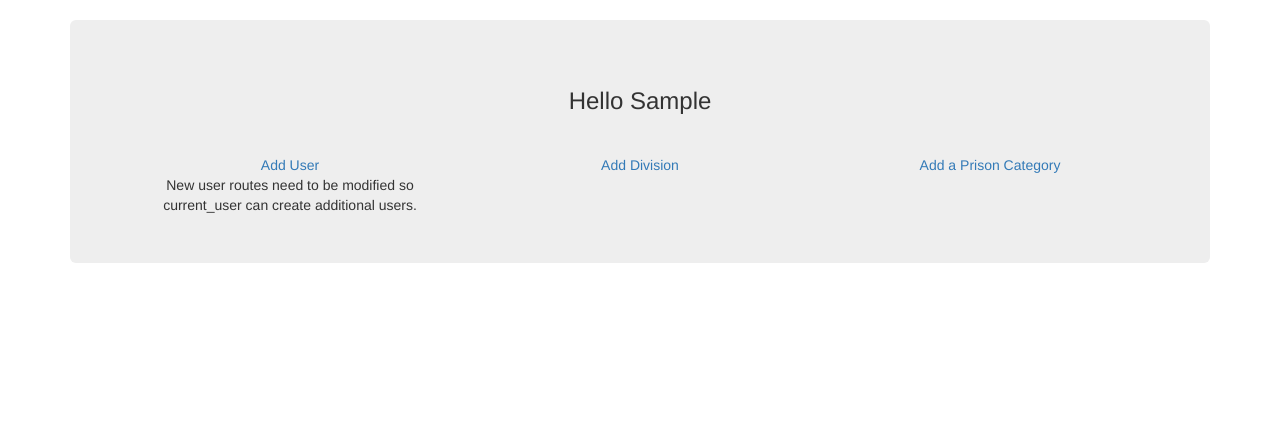
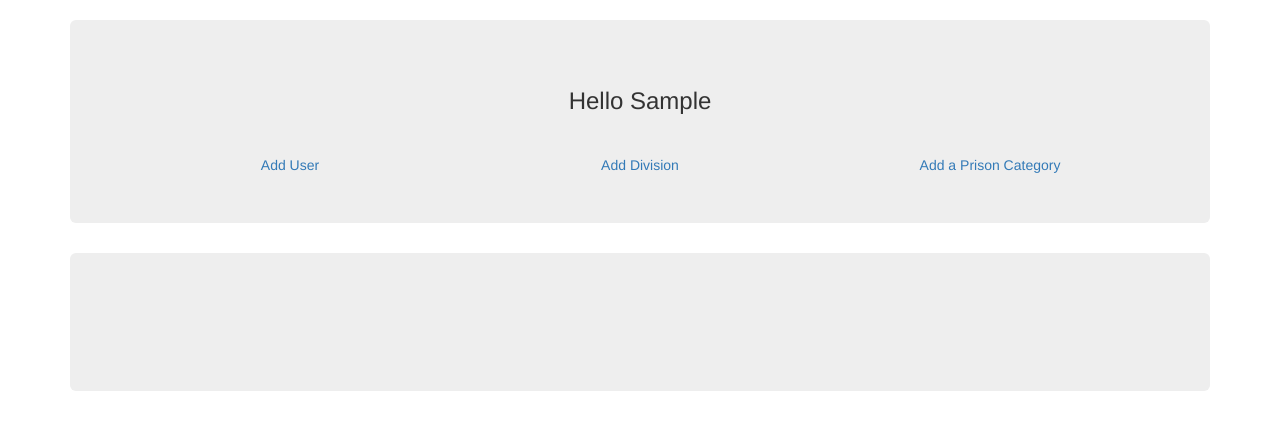
Before and after one commit to Diddley/ttp, a Flask app: page /admin in a window 1280 px wide. Shown: the part 52-482 px from the top of the page. Run offline with Flask 2, Linux system fonts and the light colour scheme; the visitor is signed in with stand-in values (Sample User, id 1); data comes from the database, SQL or seed files in the repository; both versions use the stored data as it was after the commit; some libraries are stand-ins or nearby versions.

Commit message:
release alpha

```diff
--- a/app/main/forms.py
+++ b/app/main/forms.py
@@ -121,7 +121,7 @@
     med_clubid = QuerySelectField('Club', validators=[Optional()], query_factory=lambda : Club.query, get_label="name")
     med_prisonid = QuerySelectField('Prison', validators=[Optional()], query_factory= lambda : Prison.query, get_label="prs_name")
     med_date = DateField('Date', default=datetime.utcnow)
-    med_medium = SelectField('Medium', choices=[('tv', 'TV'),('online','Online'), ('radio_nat', 'National Radio'), ('radio_reg','Regional Radio'), ('paper_nat', 'National Paper'), ('paper_reg','Regional Paper') ])
+    med_medium = SelectField('Medium', choices=[('TV','TV'), ('Online','Online'),  ('National Radio','National Radio'), ('Regional Radio', 'Regional Radio'),  ('National Paper', 'National Paper'), ('Regional Paper', 'Regional Paper') ])
     med_publication = StringField('Publication')
     med_link = StringField('Link')
     med_author = StringField('Author')
--- a/app/templates/_club.html
+++ b/app/templates/_club.html
@@ -6,7 +6,7 @@
             <td>{{ club.town }}</td>
             <td>{{ club.member.div_desc }}</td>
             <td>
-                {% if club.clb_contact.count() > 0%}
+                {% if club.clb_contact.count() > 0 %}
                     {{ club.clb_contact.con_firstname }}
                 {% else %}
                     <a href="#">Add Contact</a>
--- a/app/templates/admin.html
+++ b/app/templates/admin.html
@@ -12,19 +12,13 @@
         <div class = "row text-center align-items-center justify-content-center">
             <div class="col-md-4">
                 <a href="{{ url_for('auth.newuser') }}">Add User</a>
-                <div>New user routes need to be modified so current_user can create additional users.</div>
+
 
             </div>
             <div class="col-md-4">
+
                 <a href="{{ url_for('main.newdivision') }}">Add Division</a>
-                {{ form }}
-
-                {% if form %}
-
-
-                {{ wtf.quick_form(form) }}
-
-                {% endif %}
+                <!-- {{ form }} -->
 
             </div>
             <div class="col-md-4">
@@ -36,6 +30,37 @@
 
     </div>
 
+    <div id="form" class="jumbotron jumbotron-fluid collapse show">
+        <div class="container">
+            <div class="row  text-center align-items-center justify-content-center">
+                <div class="col-md-12">
+                    <hr>
+                </div>
+            </div>
+            <div class="row text-center align-items-center justify-content-center">
+                <div class="col-md-4">
+
+                </div>
+                <div class="col-md-4">
+                {% if form %}
+
+
+                {{ wtf.quick_form(form) }}
+
+                {% endif %}
+
+
+
+                </div>
+                <div class="col-md-4">
+
+                </div>
+
+            </div>
+        </div>
+    </div>
+
+
 
 
 
--- a/app/templates/auth/login.html
+++ b/app/templates/auth/login.html
@@ -9,7 +9,7 @@
         </div>
     </div>
 
-    <p>Don't have a login?<a href="{{ url_for('auth.newuser') }}">Click to create one</a></p>
+    <!-- <p>Don't have a login?<a href="{{ url_for('auth.newuser') }}">Click to create one</a></p>  -->
     <p>
         Forgot your password?
         <a href="{{ url_for('auth.reset_password_request') }}">Click to reset it</a>
--- a/app/templates/club.html
+++ b/app/templates/club.html
@@ -5,7 +5,7 @@
 
     <div class="jumbotron">
         <div class="row  text-center align-items-center justify-content-center">
-            <div class="col-md-6">
+            <div class="col-md-12">
                 <h3>Clubs</h3>
                 <table class="table table-hover">
                     <thead>
@@ -14,6 +14,7 @@
                             <th scope="col">Town</th>
                             <th scope="col">League</th>
                             <th scope="col">Contact</th>
+
                         </tr>
                     </thead>
                     {% for club in clubs %}
--- a/app/templates/index.html
+++ b/app/templates/index.html
@@ -5,7 +5,7 @@
        <div class="container">
                 <div class="row text-center align-items-center justify-content-center">
                         <div class="col-md-12 jumbotron">
-                                <h3>The Twinning Project - Status</h3>
+                                <h4>The Twinning Project - Status</h4>
                                 <h5>{{ moment(today).format('LL') }}</h5>
                                 <table class="table table-hover">
                                         <thead>
```
Also changed, not shown: app/auth/routes.py (+8 -7 lines), app.db, 11 other files.
